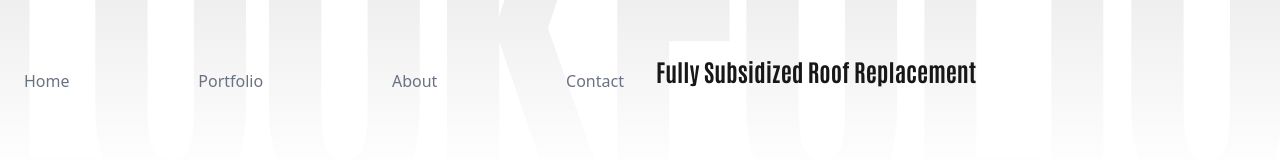
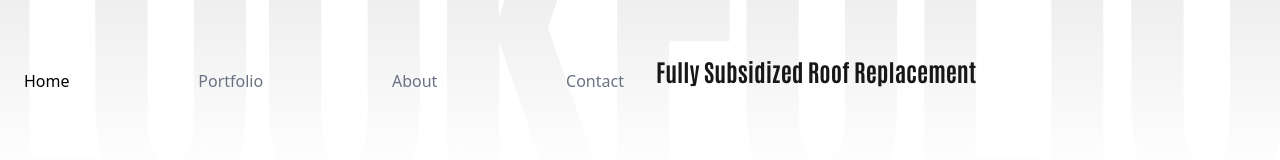
Before and after one commit to kingmadeit/solaris_mundus, a Next.js app: page / in a window 1280 px wide. Shown: the part 131-291 px from the top of the page. Built offline with nearby package versions, Linux system fonts and the light colour scheme.

Commit message:
update nav styling

```diff
--- a/src/app/globals.css
+++ b/src/app/globals.css
@@ -48,3 +48,20 @@ body {
   text-indent: -3rem;
   z-index: 0
 }
+
+.link-lightning::after {
+  content: '';
+  position: absolute;
+  left: 0;
+  bottom: 0;
+  height: 1px;
+  width: 0%;
+  background-color: black;
+  opacity: 1;
+  transition: width 0.2s ease-out, opacity 0.2s ease-in;
+}
+
+.link-lightning:hover::after {
+  width: 100%;
+  opacity: 0.05;
+}
--- a/src/components/Nav.tsx
+++ b/src/components/Nav.tsx
@@ -1,14 +1,18 @@
+'use client'
 import React from 'react'
 import { navLinks } from '@/lib/data'
 import Link from 'next/link'
 import { NavLink } from '@/types/types';
 import * as motion from 'motion/react-client';
 import { fadeInRightAnimation } from '@/lib/constants';
+import { usePathname } from 'next/navigation';
+import clsx from 'clsx';
 
 const NavBar = () => {
   // Check if navLinks is defined and has items
   if (!navLinks || navLinks.length === 0) return null;
 
+  const pathname = usePathname();
   // Render the navigation links
   return (
     <nav aria-label="Main Navigation" className='w-full'>
@@ -17,7 +21,10 @@ const NavBar = () => {
         className='flex items-start justify-between flex-wrap space-x-4'>
         {navLinks.map((link: NavLink) => (
           <li key={link.id}>
-            <Link href={link.href} className='text-[clamp(1rem,2vw,1rem)] text-gray-500 nav-link'>
+            <Link href={link.href} className={clsx(
+              'text-[clamp(1rem,2vw,1rem)] relative hover:text-black transition link-lightning',
+              pathname === link.href ? 'text-black' : 'text-gray-500'
+            )}>
               {link.name}
             </Link>
           </li>
```
